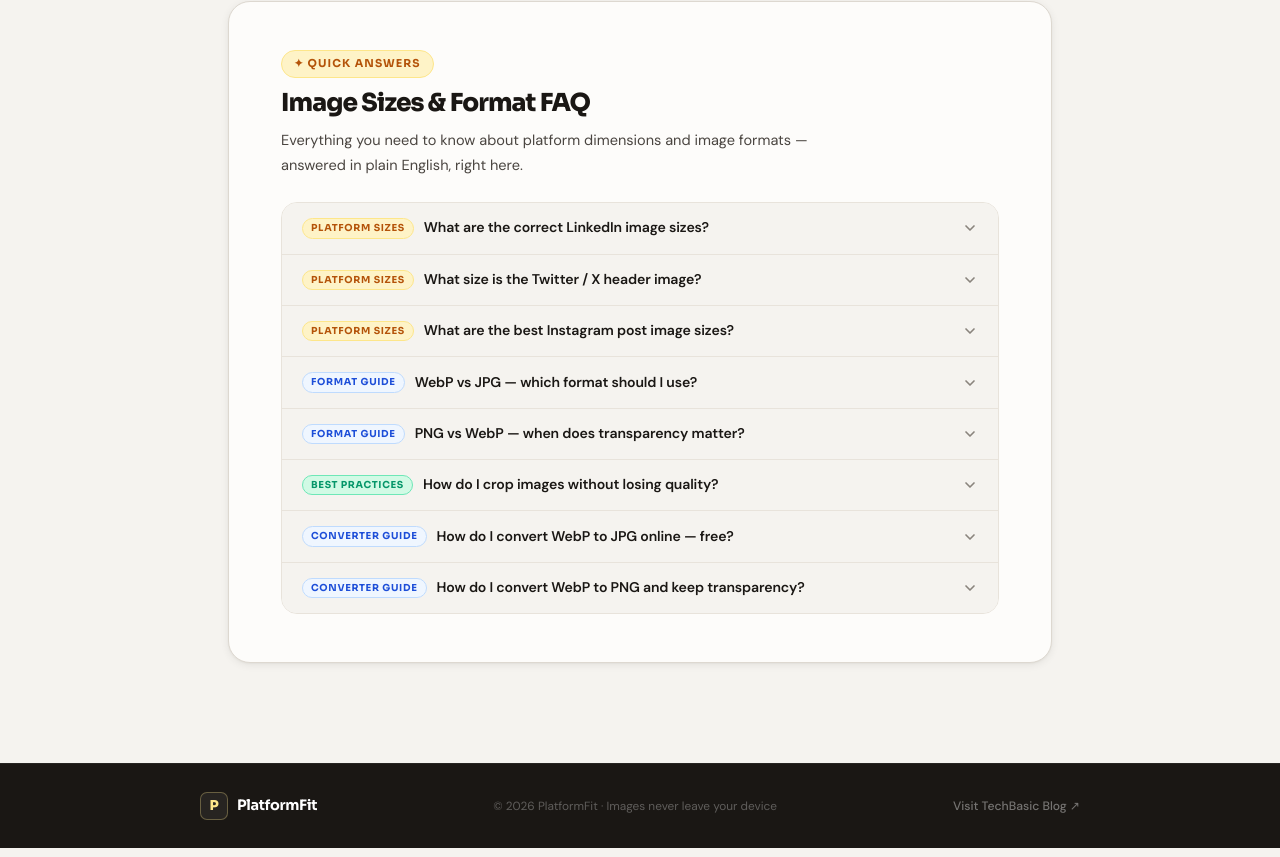
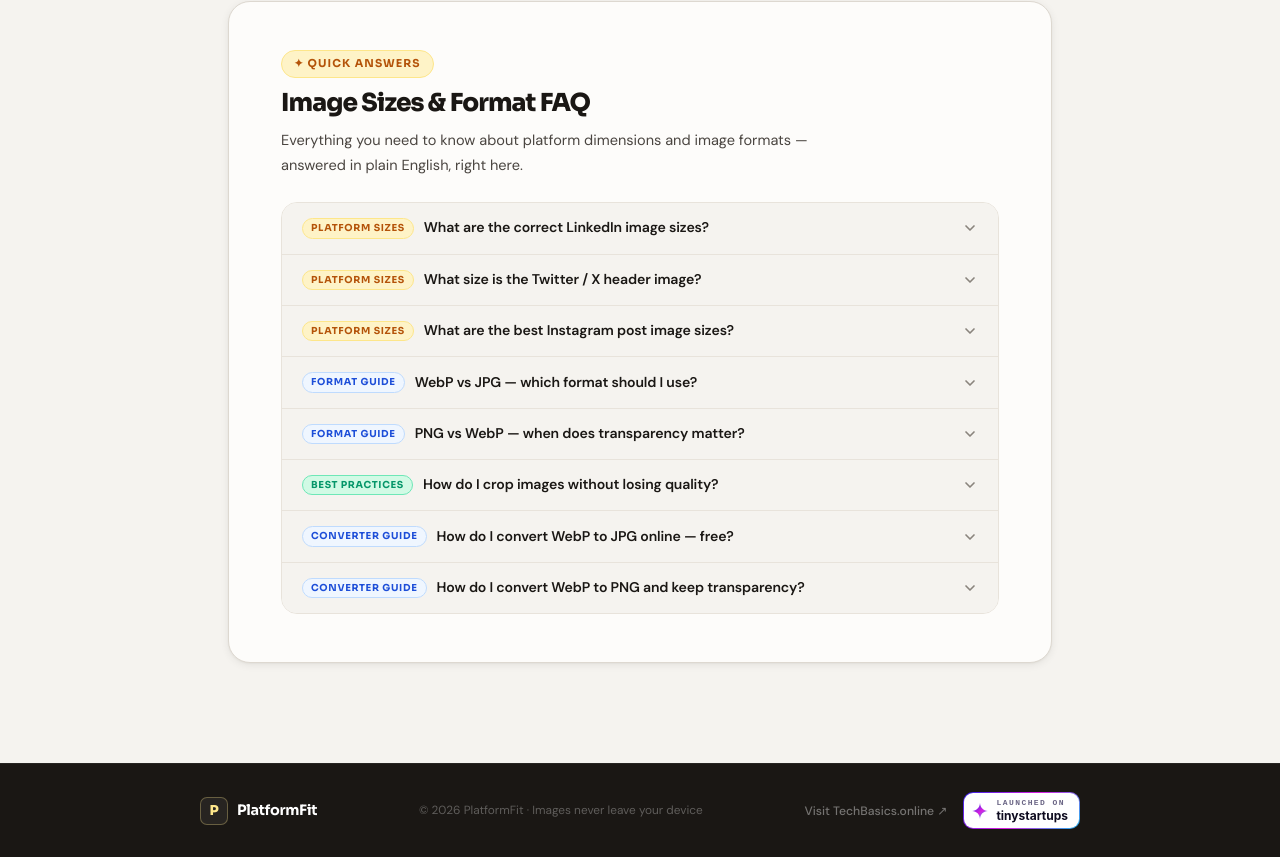
Before and after one commit to smanickavasagan26-sys/PlatformFit, a React (Vite) app: page / in a window 1280 px wide. Shown: the part 2678-3535 px from the top of the page. Built offline with nearby package versions, Linux system fonts and the light colour scheme.

Commit message:
Improve the content

```diff
--- a/src/App.jsx
+++ b/src/App.jsx
@@ -483,7 +483,41 @@ export default function App() {
           <span className="footer-copy">© {new Date().getFullYear()} PlatformFit · Images never leave your device</span>
           <div className="footer-right">
             <a href="https://techbasics.online" target="_blank" rel="noopener noreferrer" className="footer-blog-link">
-              Visit TechBasic Blog ↗
+              Visit TechBasics.online ↗
+            </a>
+            {/* tinystartups badge */}
+            <a
+              href="https://www.tinystartups.com/startup/platformfit"
+              target="_blank"
+              rel="noopener noreferrer"
+              style={{
+                display: 'inline-flex',
+                alignItems: 'center',
+                gap: '7px',
+                padding: '5px 11px 5px 7px',
+                borderRadius: '10px',
+                textDecoration: 'none',
+                fontFamily: "'Inter', system-ui, sans-serif",
+                background: 'linear-gradient(#fff,#fff) padding-box, linear-gradient(135deg,#3525E6,#D81FE0,#22B8F0) border-box',
+                border: '1.5px solid transparent',
+                color: '#0E0B1F',
+                whiteSpace: 'nowrap',
+              }}
+            >
+              <svg width="18" height="18" viewBox="0 0 100 100" style={{ flexShrink: 0 }}>
+                <defs>
+                  <linearGradient id="tsGrad" x1=".1" y1="0" x2=".9" y2="1">
+                    <stop offset="0%"   stopColor="#3525E6" />
+                    <stop offset="55%"  stopColor="#D81FE0" />
+                    <stop offset="100%" stopColor="#22B8F0" />
+                  </linearGradient>
+                </defs>
+                <path d="M50 6C52 32 68 48 94 50C68 52 52 68 50 94C48 68 32 52 6 50C32 48 48 32 50 6Z" fill="url(#tsGrad)" />
+              </svg>
+              <span style={{ display: 'flex', flexDirection: 'column', lineHeight: 1.25 }}>
+                <span style={{ fontFamily: 'monospace', fontSize: '8px', fontWeight: 600, letterSpacing: '0.18em', textTransform: 'uppercase', color: '#6A6585' }}>Launched on</span>
+                <span style={{ fontSize: '12px', fontWeight: 700, color: '#0E0B1F' }}>tinystartups</span>
+              </span>
             </a>
           </div>
         </div>
```
